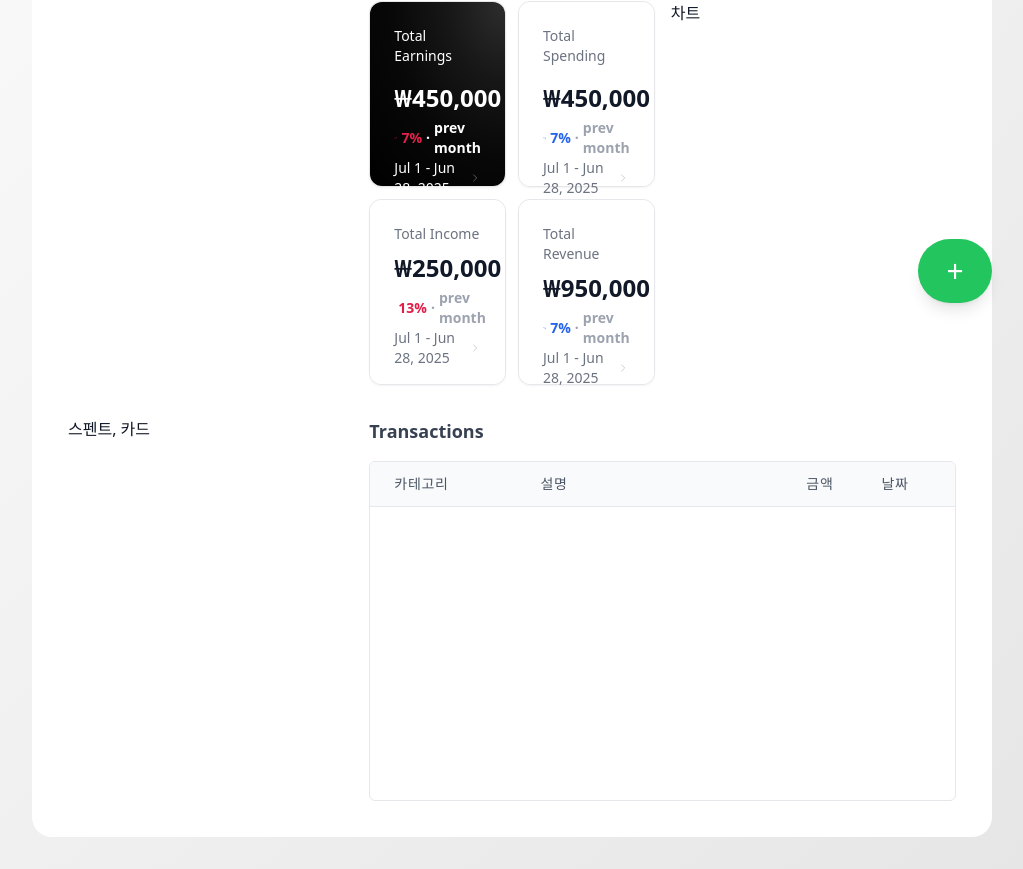
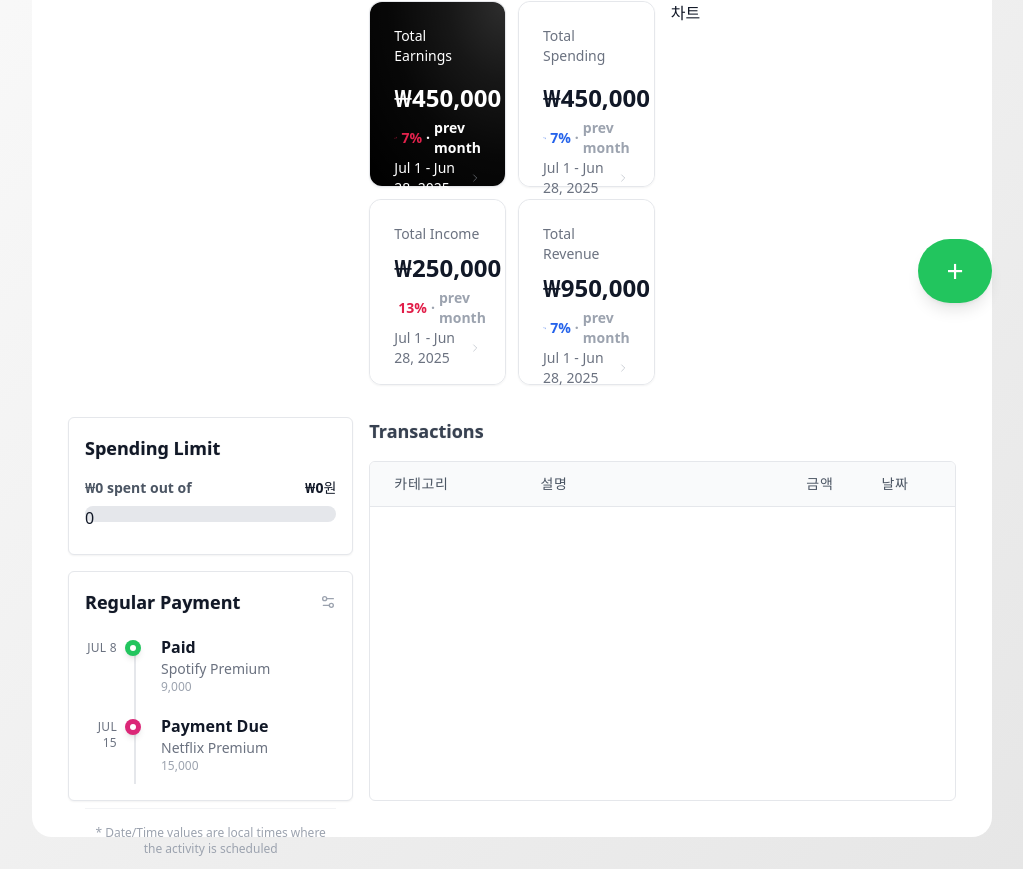
Before and after one commit to jihunhong/velvet, a React (Vite) app: page / in a window 1280 px wide. Shown: the part 465-1334 px from the top of the page, without its empty margins (256-1279 px from the left). Built offline with nearby package versions, Linux system fonts and the light colour scheme; a web font is replaced by a local one.

Commit message:
feat: 정기결제 목록 추가

```diff
--- a/src/components/BudgetsInsights/BudgetItem.tsx
+++ b/src/components/BudgetsInsights/BudgetItem.tsx
@@ -69,7 +69,7 @@ const BudgetItem = ({ budget }: { budget: Budget }) => {
           </div>
         </div>
         {insight.length > 0 ? (
-          <div className="flex items-start gap-2 w-full bg-gradient-to-r from-gray-50 to-gray-100 rounded-md p-4 shadow-sm border border-gray-200">
+          <div className="flex items-start gap-2 w-full bg-gradient-to-r from-gray-50 to-gray-100 rounded-md p-4 shadow-sm border border-gray-200 h-[78px]">
             <p className="text-sm text-gray-600 whitespace-pre-line line-clamp-2">{insight}</p>
           </div>
         ) : (
--- a/src/components/Dashboard.tsx
+++ b/src/components/Dashboard.tsx
@@ -1,8 +1,11 @@
+import { paymentData } from '../../tests/regularPayments';
 import AccountList from './AccountList';
 import BudgetsInsights from './BudgetsInsights';
 import ExpenseList from './ExpenseList';
 import Panel from './Layout/Panel';
+import RegularPayment from './RegularPayment';
 import Revenue from './Revenue';
+import SpentLimit from './SpentLimit';
 import Totally from './Totally';
 
 interface DashboardProps {
@@ -67,7 +70,7 @@ export default function Dashboard({ timeframe, onTimeframeChange }: DashboardPro
       </div>
 
       <AccountList accounts={sampleAccounts} />
-      <div className="grid grid-cols-6 grid-rows-4 gap-4 gap-y-8 h-screen max-h-[900px]">
+      <div className="grid grid-cols-6 grid-rows-4 gap-x-4 gap-y-8 h-screen max-h-[900px]">
         <Panel rowSpan={2} colSpan={2} className="py-2 relative h-[324px] justify-center">
           <BudgetsInsights />
         </Panel>
@@ -81,7 +84,12 @@ export default function Dashboard({ timeframe, onTimeframeChange }: DashboardPro
           차트
         </Panel>
         <Panel rowSpan={2} colSpan={2}>
-          스펜트, 카드
+          <div className="flex flex-col gap-4 h-full">
+            <SpentLimit />
+            <div className="flex-1 min-h-0">
+              <RegularPayment items={paymentData} />
+            </div>
+          </div>
         </Panel>
         {/* TODO :: colspan-4 issue */}
         <Panel rowSpan={2} colSpan={4} className="col-start-3 col-end-7">
--- a/src/components/ExpenseList.tsx
+++ b/src/components/ExpenseList.tsx
@@ -21,7 +21,7 @@ export default function ExpenseList() {
   return (
     <div className="bg-white w-full h-full flex flex-col">
       <div className="mb-4">
-        <h2 className="text-lg font-semibold text-gray-700">Transactions</h2>
+        <h2 className="text-lg font-semibold text-gray-700 text-shadow">Transactions</h2>
       </div>
       <div className="rounded-md border border-gray-200 overflow-hidden flex-1">
         <div className="bg-gray-50 border-b border-gray-200">
--- /dev/null
+++ b/src/components/RegularPayment.tsx
@@ -0,0 +1,54 @@
+import { Settings2 } from 'lucide-react';
+import { RegularPaymentProps } from '../types/RegularPayment';
+
+const statusStyle = {
+  paid: 'bg-green-500 text-white',
+  due: 'bg-pink-600 text-white',
+  scheduled: 'bg-gray-300 text-white',
+};
+
+const RegularPayment = ({ items }: RegularPaymentProps) => {
+  // first item은 현재 날짜와 가장 가까운 날을 찾아 그 지점을 focus하는 요건이 필요함
+
+  return (
+    <div className="bg-white border border-gray-200 rounded-md p-4 shadow-sm h-full flex flex-col">
+      <div className="flex justify-between items-center mb-6 w-full">
+        <h3 className="text-lg text-gray-900 font-bold text-shadow">Regular Payment</h3>
+        <div>
+          <Settings2 className="w-4 h-4 text-gray-400" />
+        </div>
+      </div>
+      <div className="relative flex-1 min-h-0">
+        <div className="absolute left-[49px] top-0 bottom-8 w-0.5 h-full bg-gray-200"></div>
+        <div className="space-y-6 custom-scrollbar overflow-y-auto h-full pr-2">
+          {items.map((item) => (
+            <div key={item.id} id={`item-${item.id}`} className="relative flex items-start">
+              <div className="text-right w-8">
+                <div className="text-xs font-medium text-gray-500 uppercase tracking-wide">{item.date}</div>
+              </div>
+              <div className="relative flex-shrink-0 mx-2">
+                <div className={`w-4 h-4 rounded-full flex items-center justify-center ${statusStyle[item.status]} shadow-md`}>
+                  <div className="w-1.5 h-1.5 bg-white rounded-full"></div>
+                </div>
+              </div>
+              <div className="flex-1 min-w-0 ml-3 mt-[-5px]">
+                <div
+                  className={`text-base font-semibold ${item.status === 'paid' ? 'text-gray-900' : item.status === 'due' ? 'text-gray-900' : 'text-gray-500'}`}
+                >
+                  {item.status === 'paid' ? 'Paid' : item.status === 'due' ? 'Payment Due' : 'Scheduled'}
+                </div>
+                <div className={`text-sm ${item.status === 'scheduled' ? 'text-gray-400' : 'text-gray-500'}`}>{item.description}</div>
+                <div className="text-xs text-gray-400">{item.amount?.toLocaleString()}</div>
+              </div>
+            </div>
+          ))}
+        </div>
+        <div className="mt-6 pt-4 border-t border-gray-100">
+          <div className="text-xs text-gray-400 text-center">* Date/Time values are local times where the activity is scheduled</div>
+        </div>
+      </div>
+    </div>
+  );
+};
+
+export default RegularPayment;
--- /dev/null
+++ b/src/components/SpentLimit.tsx
@@ -0,0 +1,35 @@
+import { getAllBudgets } from '@/db/budgetDB';
+import { getCurrentMonthExpenses } from '@/db/expenseDB';
+import { useQuery } from '@tanstack/react-query';
+
+const SpentLimit = () => {
+  const { data: budgets } = useQuery({
+    queryKey: ['getAllBudgets'],
+    queryFn: () => getAllBudgets(),
+  });
+  const { data: expenses } = useQuery({
+    queryKey: ['getCurrentMonthExpenses'],
+    queryFn: () => getCurrentMonthExpenses(),
+  });
+
+  const totalLimit = budgets?.reduce((acc, budget) => acc + budget.goal, 0);
+  const totalSpent = expenses?.reduce((acc, expense) => acc + expense.amount, 0);
+
+  return (
+    <div className="col-span-2 bg-white border border-gray-200 rounded-md p-4 shadow-sm">
+      <h3 className="text-lg text-gray-900 font-bold mb-4 text-shadow">Spending Limit</h3>
+
+      <div className="mb-4">
+        <div className="flex justify-between text-sm mb-2">
+          <span className="text-md text-gray-600 font-semibold">₩{totalSpent?.toLocaleString()} spent out of</span>
+          <span className="text-md text-gray-900 font-bold">₩{totalLimit?.toLocaleString()}원</span>
+        </div>
+        <div className="w-full bg-gray-200 rounded-full h-4">
+          {totalSpent && totalLimit && <div className="bg-red-500 h-4 rounded-full" style={{ width: `${(totalSpent / totalLimit) * 100}%` }}></div>}
+        </div>
+      </div>
+    </div>
+  );
+};
+
+export default SpentLimit;
--- /dev/null
+++ b/src/types/regularPayment.ts
@@ -0,0 +1,11 @@
+export interface RegularPaymentItem {
+  id: number;
+  date: string;
+  status: 'paid' | 'due' | 'scheduled';
+  description: string;
+  amount: number;
+}
+
+export interface RegularPaymentProps {
+  items: RegularPaymentItem[];
+}
--- /dev/null
+++ b/tests/regularPayments.ts
@@ -0,0 +1,32 @@
+import { RegularPaymentItem } from '@/types/RegularPayment';
+
+export const paymentData: RegularPaymentItem[] = [
+  {
+    id: 1,
+    date: 'Jul 8',
+    status: 'paid',
+    description: 'Spotify Premium',
+    amount: 9000,
+  },
+  {
+    id: 2,
+    date: 'Jul 15',
+    status: 'due',
+    description: 'Netflix Premium',
+    amount: 15000,
+  },
+  {
+    id: 3,
+    date: 'Jul 20',
+    status: 'scheduled',
+    description: 'Adobe Creative Cloud',
+    amount: 52000,
+  },
+  {
+    id: 4,
+    date: 'Jul 25',
+    status: 'scheduled',
+    description: 'Credit Card Interest',
+    amount: 14250,
+  },
+];
```
